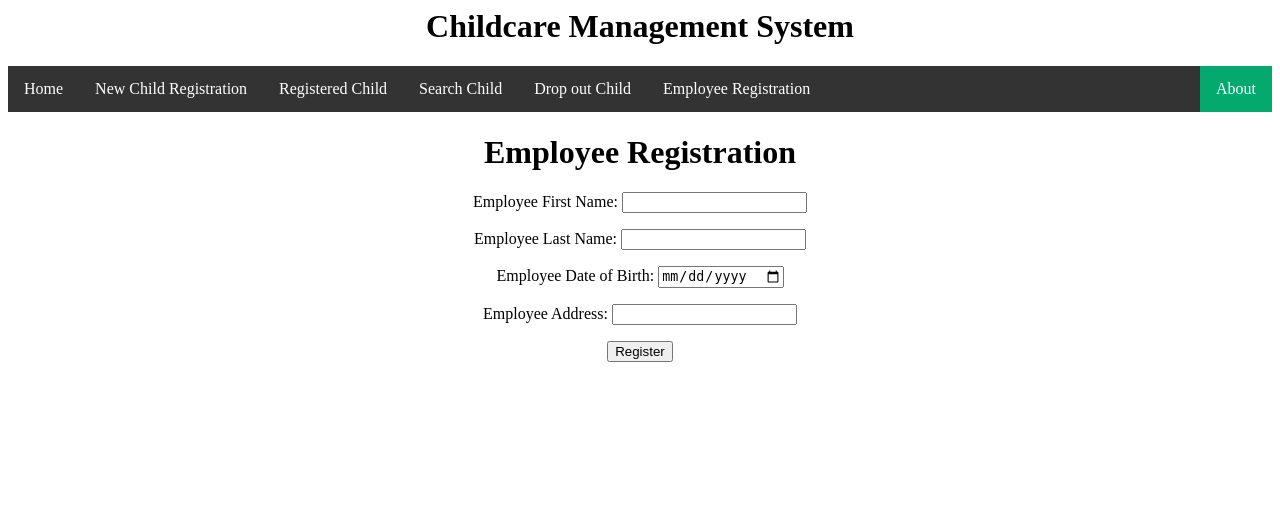
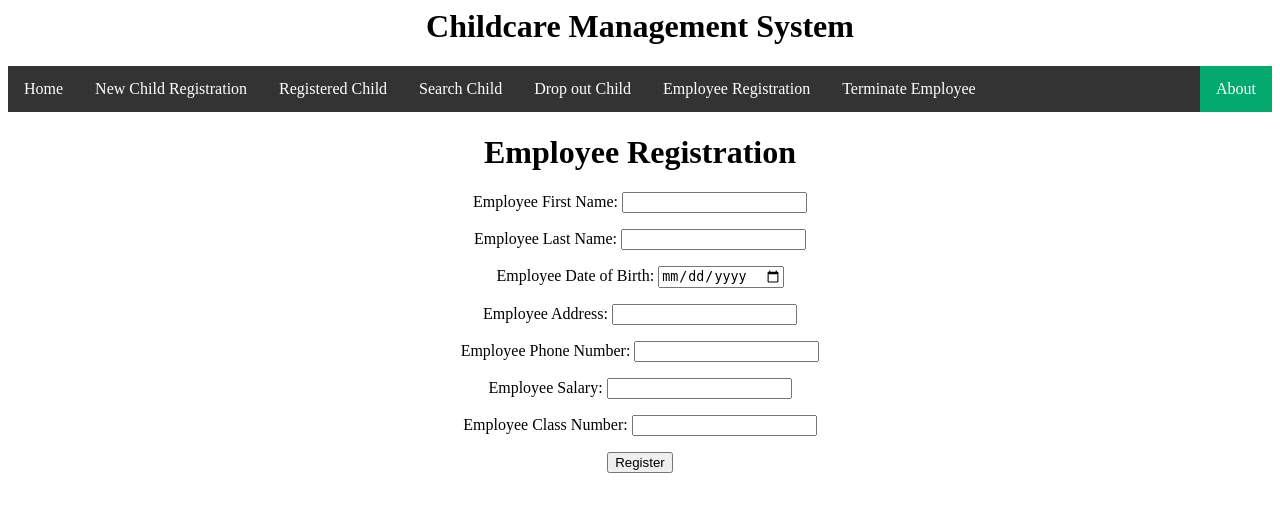
Before and after one commit to J0NTrollston/Fall23_Childcare_Project, a Django app: page /emp/ in a window 1280 px wide. Shown: the top 512 px of the page. Run offline with Django 4.2, Linux system fonts and the light colour scheme.

Commit message:
Completed Employee view and termination
1-Update employee view, forms, and model with all values also employee termination

```diff
--- a/kinder/child/emp_forms.py
+++ b/kinder/child/emp_forms.py
@@ -1,8 +1,7 @@
 from django import forms
 ##from .models import child
 
-#from phonenumber_field.modelfields import PhoneNumberField
-#from phone_field import PhoneField
+
 
 
 from .models import employee
@@ -20,16 +19,10 @@ class EmployeeForm(forms.Form):
         ),label='Employee Date of Birth'
     )
     Employee_Address= forms.CharField(label='Employee Address')
-    #Employee_Phone= PhoneField(blank=True,help_text='Contact phone number')
-    #Employee_Phone= (label='Employee Phone')
+    Employee_Phone_Number  = forms.CharField(label='Employee Phone Number')
+    Employee_Salary  = forms.DecimalField(label='Employee Salary')
+    Employee_Class_Num= forms.CharField(label='Employee Class Number')
 
 
-
-#label='Employee Date of Birth'
-
-
-##    c_lname  = forms.CharField(max_length=30)
-##    c_class  = forms.CharField(max_length=30)
-##    c_addr  = forms.CharField(max_length=30)
-##    c_school  = forms.CharField(max_length=30)
-##    c_enmail  = forms.CharField(max_length=30)
+class SearchEmp (forms.Form):
+    Employee_First_Name  = forms.CharField()
--- a/kinder/child/views.py
+++ b/kinder/child/views.py
@@ -7,6 +7,7 @@ from .forms import ChilForm
 from .forms import SearchC
 
 from .emp_forms import EmployeeForm
+from .emp_forms import SearchEmp
 from .models import employee
 
 
@@ -53,11 +54,17 @@ def reg_employee(request):
             emp_lname= emp_form.cleaned_data['Employee_Last_Name']
             emp_dbo= emp_form.cleaned_data['Employee_DBO']
             emp_add= emp_form.cleaned_data['Employee_Address']
+            emp_phone= emp_form.cleaned_data['Employee_Phone_Number']
+            emp_salary= emp_form.cleaned_data['Employee_Salary']
+            emp_class_num= emp_form.cleaned_data['Employee_Class_Num']
 
             emp = employee.objects.create(Employee_First_Name = emp_fname,
                                           Employee_Last_Name = emp_lname,
                                           Employee_DBO= emp_dbo,
-                                            Employee_Address= emp_add )
+                                            Employee_Address= emp_add,
+                                            Employee_Phone_Number= emp_phone,
+                                             Employee_Salary= emp_salary,
+                                             Employee_Class_Num= emp_class_num  )
 
             emp.save()
             return render(request,'ack.html',{'title':"Employee Registered Successfully"})
@@ -125,3 +132,24 @@ def dropout(request):
     'form':form,
     }
     return render(request,'search.html',context)
+
+
+
+def dropout_Emp(request):
+    title="Terminate Employee"
+    form= SearchEmp(request.POST or None)
+    if form.is_valid():
+        name = form.cleaned_data['Employee_First_Name']
+        queryset=employee.objects.filter(Employee_First_Name=name)
+        if len(queryset)==0:
+            return render(request,'ack.html',{'title':'Employee Not Found'})
+        else:
+            queryset=employee.objects.filter(Employee_First_Name=name).delete()
+        return render(request,'ack.html',{'title':"Employee has been terminate from the child care system"})
+
+
+    context={
+    'title':title,
+    'form':form,
+    }
+    return render(request,'search.html',context)
--- a/kinder/kinder/settings.py
+++ b/kinder/kinder/settings.py
@@ -39,7 +39,6 @@ INSTALLED_APPS = [
     'django.contrib.messages',
     'django.contrib.staticfiles',
     'child',
-    'phone_field',
 ]
 
 MIDDLEWARE = [
--- a/kinder/kinder/urls.py
+++ b/kinder/kinder/urls.py
@@ -27,6 +27,10 @@ from child.views  import (
     )
 
 from child.views  import (
+    dropout_Emp,
+    )
+
+from child.views  import (
     existing_child,
     )
 from child.views  import (
@@ -53,4 +57,5 @@ urlpatterns = [
     path('exist/',existing_child),
     path('search/',search),
     path('dropout/',dropout),
+    path('terminate/',dropout_Emp),
 ]
--- a/kinder/templates/master.html
+++ b/kinder/templates/master.html
@@ -37,5 +37,6 @@
         <li><a href="/search">Search Child</a></li>
         <li><a href="/dropout">Drop out Child</a></li>
         <li><a href="/emp">Employee Registration</a></li>
+        <li><a href="/terminate">Terminate Employee</a></li>
         <li style="float:right"><a class="active" href="#about">About</a></li>
     </ul>
```
Also changed, not shown: kinder/child/models.py (+4 -9 lines), kinder/templates/terminate_emp.html (added, +10 -0 lines), kinder/child/migrations/0006_employee_employee_phone_number_and_more.py (added), kinder/child/migrations/0007_alter_employee_employee_salary.py (added), kinder/child/migrations/0008_employee_employee_class_num.py (added), kinder/db.sqlite3.
